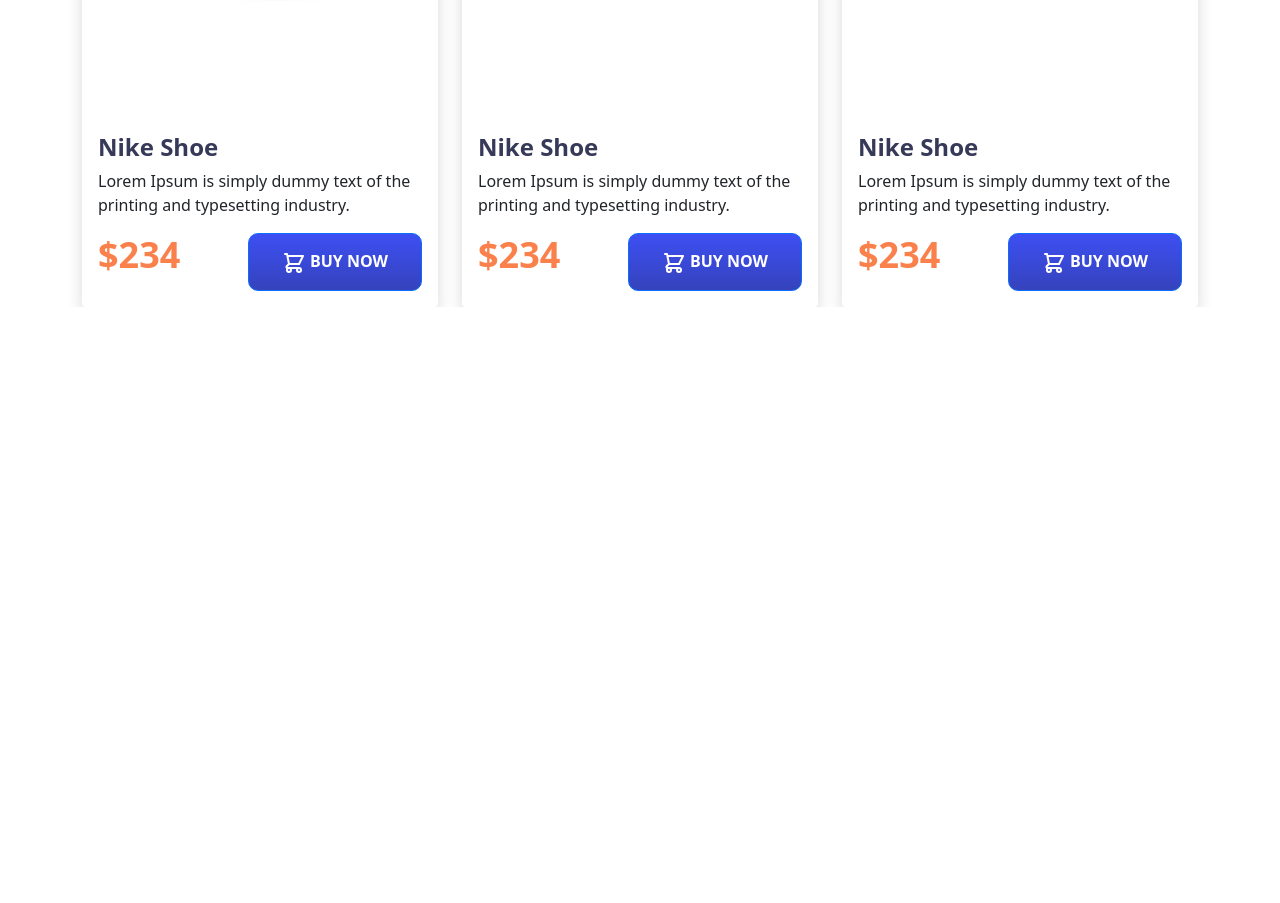
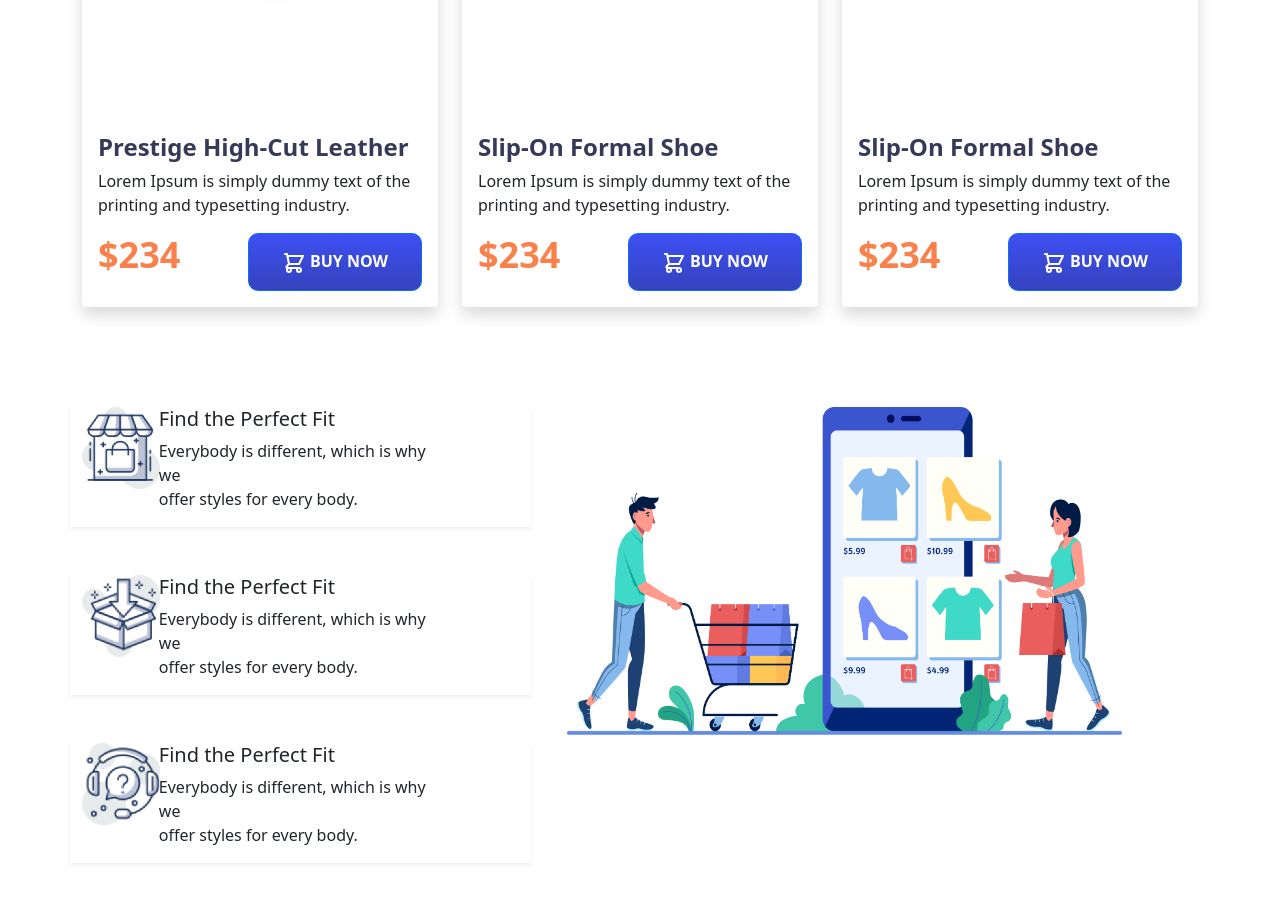
Before and after one commit to Sadnan-08/nike-react-bootstrap, a plain HTML site: page index.html in a window 1280 px wide. Shown: the part 2120-3023 px from the top of the page. Before the commit the page ends 2427 px from the top, so only its background shows below. Drawn offline with nearby package versions, Linux system fonts and the light colour scheme.

Commit message:
barely done

```diff
--- a/index.html
+++ b/index.html
@@ -135,7 +135,7 @@
                         <img src="images/Mask Group.png" class="card-img-top" alt="..." height="420">
                       </div>
                     <div class="card-body">
-                      <h3 class="card-title">Nike Shoe</h3>
+                      <h3 class="card-title">Prestige High-Cut Leather </h3>
                       <p class="card-text">Lorem Ipsum is simply dummy text of the
                         printing and typesetting industry.</p>
                     <div class="d-flex justify-content-between">
@@ -155,7 +155,7 @@
                         <img src="images/Rectangle 38.png" class="card-img-top" alt="..." height="420">
                       </div>
                     <div class="card-body">
-                      <h3 class="card-title">Nike Shoe</h3>
+                      <h3 class="card-title">Slip-On Formal Shoe</h3>
                       <p class="card-text">Lorem Ipsum is simply dummy text of the
                         printing and typesetting industry.</p>
                     <div class="d-flex justify-content-between">
@@ -175,7 +175,7 @@
                         <img src="images/Rectangle 39.png" class="card-img-top" alt="..." height="420">
                       </div>
                     <div class="card-body">
-                      <h3 class="card-title">Nike Shoe</h3>
+                      <h3 class="card-title">Slip-On Formal Shoe</h3>
                       <p class="card-text">Lorem Ipsum is simply dummy text of the
                         printing and typesetting industry.</p>
                     <div class="d-flex justify-content-between">
@@ -191,6 +191,65 @@
                 </div>
               </div>
         </section>
+        <!-- Features Section -->
+        <section class="container margin-top mb-5">
+          <div class="row g-5">
+            <div class="col-lg-5">
+              <div class="row">
+                <div class="col-lg-12">
+                  <div class="row shadow-sm">
+                    <div class="col-lg-2">
+                      <img src="icons/image 12.png" alt="" width="78" height="82">
+                    </div>
+                    <div class="col-lg-8">
+                      <div>
+                        <h5>Find the Perfect Fit</h5>
+                        <p>Everybody is different, which is why we <br>
+                          offer styles for every body.</p>
+                      </div>
+                    </div>
+                  </div>
+
+                </div>
+              </div>
+              <div class="row my-5">
+                <div class="col-lg-12">
+                  <div class="row shadow-sm">
+                    <div class="col-lg-2">
+                      <img src="icons/image 13.png" alt="" width="78" height="82">
+                    </div>
+                    <div class="col-lg-8">
+                      <div>
+                        <h5>Find the Perfect Fit</h5>
+                        <p>Everybody is different, which is why we <br>
+                          offer styles for every body.</p>
+                      </div>
+                    </div>
+                  </div>
+                </div>
+              </div>
+              <div class="row">
+                <div class="col-lg-12">
+                  <div class="row shadow-sm">
+                    <div class="col-lg-2">
+                      <img src="icons/image 14.png" alt="" width="78" height="82">
+                    </div>
+                    <div class="col-lg-8">
+                      <div>
+                        <h5>Find the Perfect Fit</h5>
+                        <p>Everybody is different, which is why we <br>
+                          offer styles for every body.</p>
+                      </div>
+                    </div>
+                  </div>
+                </div>
+              </div>
+            </div>
+            <div class="col-lg-7">
+              <img src="icons/XMLID 1.png" alt="" width="88%">
+            </div>
+          </div>
+        </section>
     </main>
     <footer>
 
--- a/style.css
+++ b/style.css
@@ -1,9 +1,6 @@
 /* header styles */
 .header-color{
     background-color: #FFF9F4;
-}
-.half-width{
-    width: 50%;
 }
 h1{
     font-size: 350%;
```
